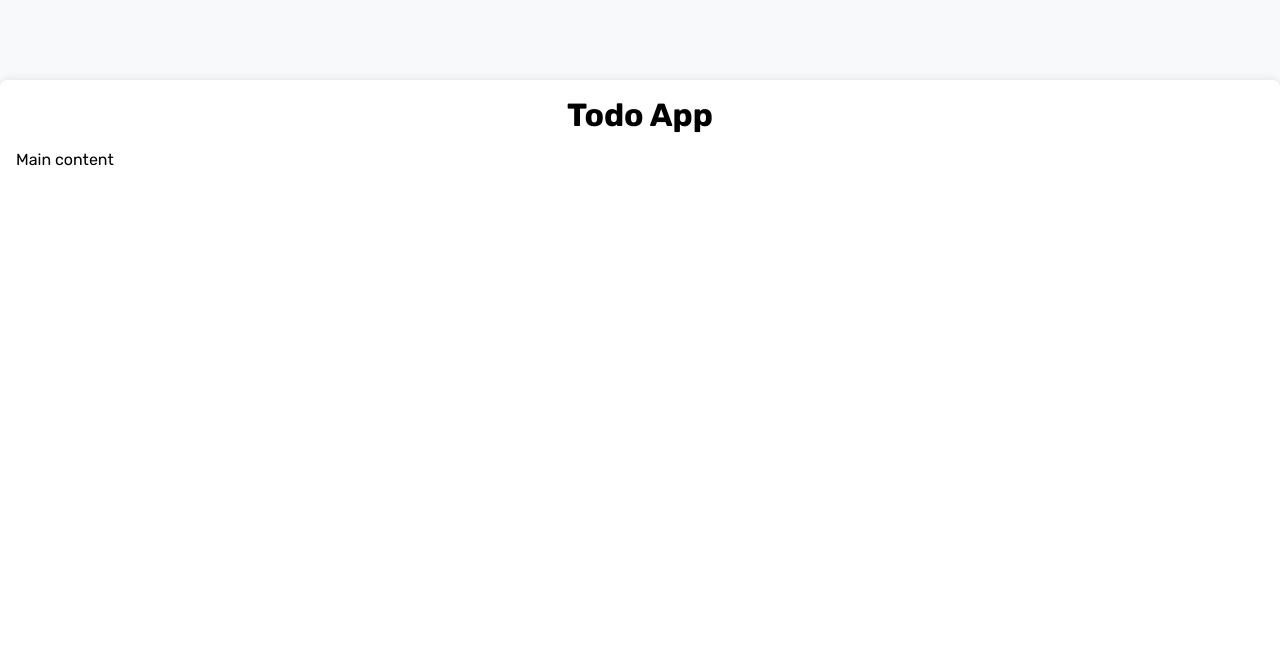
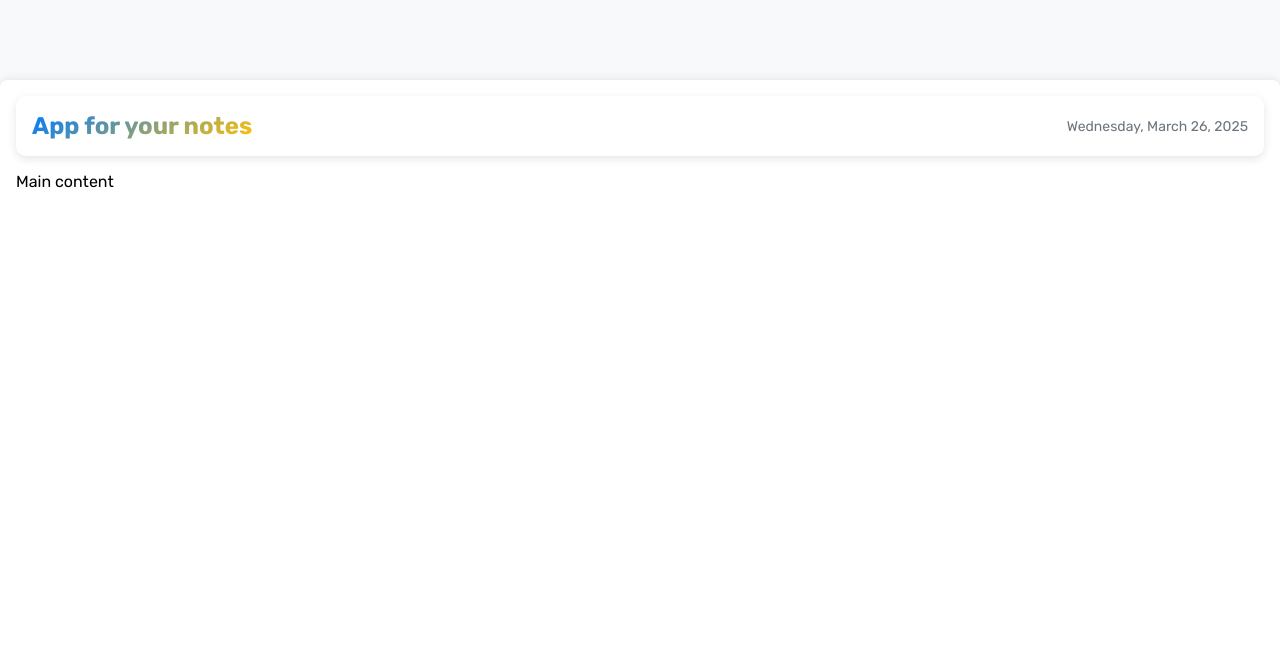
Before and after one commit to LuckyFoxCode/todo-js, a plain HTML site: page index.html in a window 1280 px wide. Shown: the top 665 px of the page. Drawn offline with Linux system fonts and the light colour scheme.

Commit message:
refactor Header component, add functions createTitle, createDate and formatting date with JSDocs

```diff
--- a/css/style.css
+++ b/css/style.css
@@ -3,8 +3,6 @@
 .app {
   display: flex;
   flex-direction: column;
-  align-items: center;
-  justify-content: center;
   width: 100%;
   max-width: 1440px;
   height: 100vh;
@@ -16,6 +14,7 @@
   padding: 1rem;
   gap: 1rem;
 }
+
 .app-header,
 .app-footer {
   flex-shrink: 0;
@@ -24,7 +23,24 @@
 .app-header {
   display: flex;
   align-items: center;
-  justify-content: center;
+  justify-content: space-between;
+  padding: 1rem;
+  border-radius: 10px;
+  box-shadow: 0 3px 10px rgba(0, 0, 0, 0.1);
+}
+
+.app-header-title {
+  font-size: 24px;
+  font-weight: 700;
+  background: linear-gradient(145deg, var(--primary), var(--warning));
+  background-clip: text;
+  -webkit-background-clip: text;
+  color: transparent;
+}
+
+.app-header-date {
+  font-size: 14px;
+  color: var(--secondary);
 }
 
 .app-main {
@@ -39,6 +55,7 @@
   display: flex;
   align-items: center;
   justify-content: space-between;
+  margin: auto;
 }
 
 .app-footer-link,
@@ -58,13 +75,3 @@
 .app-footer-link:hover {
   color: var(--primary);
 }
-
-.todo-form {
-  display: flex;
-  flex-direction: column;
-  align-items: center;
-  justify-content: center;
-  background-color: var(--white);
-  border-radius: 0.5rem;
-  transition: var(--transition-all);
-}
--- a/js/components/Header.js
+++ b/js/components/Header.js
@@ -1,12 +1,57 @@
+/**
+ * Creates a header component with title and current date
+ * @returns {HTMLElement} The header element
+ */
 export function createHeader() {
   const header = document.createElement("header");
   header.classList.add("app-header");
 
-  const title = document.createElement("h1");
-  title.classList.add("app-header-title");
-  title.innerHTML = "Todo App";
+  const title = createTitle("App for your notes");
+  const date = createDate();
 
-  header.append(title);
+  date.textContent = getFormattedDate();
+
+  header.append(title, date);
+
+  /**
+   * Creates a title element
+   * @param {string} titleText - The text to display in the title
+   * @returns {HTMLElement} The title element
+   */
+  function createTitle(titleText) {
+    const title = document.createElement("h1");
+    title.classList.add("app-header-title");
+    title.textContent = titleText;
+
+    return title;
+  }
+
+  /**
+   * Creates a date element
+   * @returns {HTMLElement} The date element
+   */
+  function createDate() {
+    const date = document.createElement("p");
+    date.classList.add("app-header-date");
+
+    return date;
+  }
+
+  /**
+   * Gets the current date formatted as a string
+   * @returns {string} The formatted date string
+   */
+  function getFormattedDate() {
+    const date = new Date();
+    const formatter = new Intl.DateTimeFormat("en-US", {
+      weekday: "long",
+      month: "long",
+      day: "numeric",
+      year: "numeric",
+    });
+
+    return formatter.format(date);
+  }
 
   return header;
 }
```
